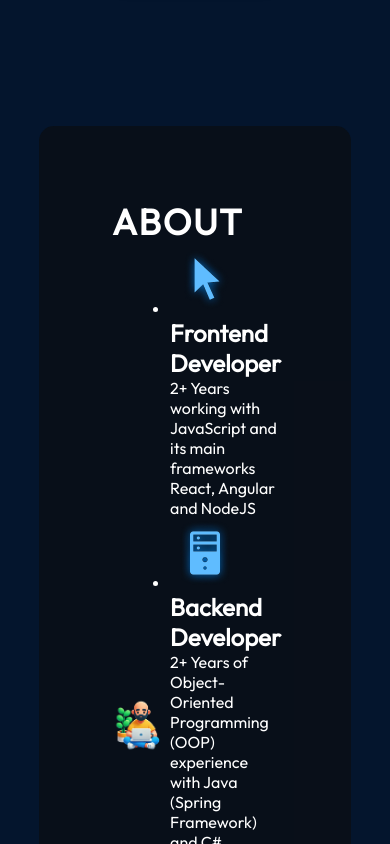
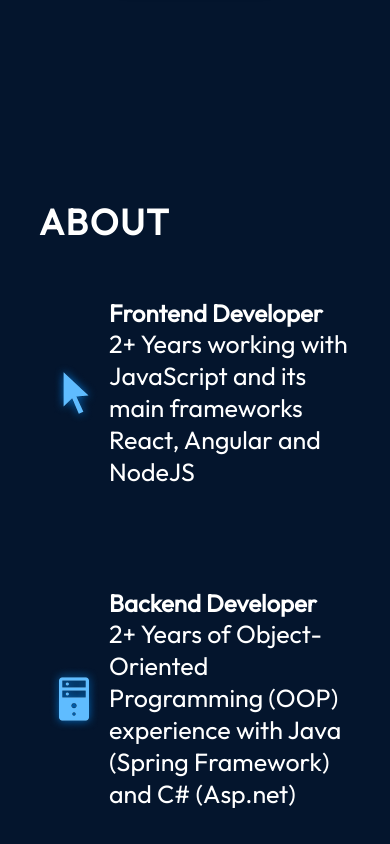
Before and after one commit to Herbertph/portfolio, a React (Vite) app in the folder react-portfolio/: page / in a window 390 px wide. Shown: the part 920-1764 px from the top of the page. Built offline with nearby package versions, Linux system fonts and the light colour scheme.

Commit message:
CSS Update
About Section almost done

```diff
--- a/react-portfolio/src/components/About/About.module.css
+++ b/react-portfolio/src/components/About/About.module.css
@@ -29,3 +29,64 @@
 .aboutImage{
     width: 35%;
 }
+
+.aboutItems{
+    color: var(--color-text);
+    display: flex;
+    flex-direction: column;
+    gap: 50px;
+}
+
+.aboutItem {
+    display: flex;
+    flex-direction: row;
+    align-items: center;
+    border-radius: 20px;
+    padding: 25px;
+    list-style: none;
+    background-image: linear-gradient(90deg,
+     rgba(165,215,232,0.42) 0%,
+        rgba(255,255,255,0) 100%,
+     );
+    background-size: 0 100%;
+}
+
+.aboutItem:hover{
+    background-size: 100% 100%;
+    transition: background-size 0.5s;
+}
+
+.aboutItem h3{
+    font-size: 25px;
+    font-weight: 600;
+}
+
+.aboutItem p{
+    font-size: 25px;
+}
+
+@media screen and (max-width: 830px){
+    .container{
+        background-color: transparent;
+        padding-left: 0;
+        padding-right: 0;
+    }
+
+    .content {
+        flex-direction: column;
+    }
+
+    .aboutImage{
+        display: none;
+    }
+
+    .aboutItems{
+        margin-top: 29px;
+    }
+
+    .aboutItem{
+        padding-left: 0;
+        padding-right: 0;
+    }
+
+}
```
